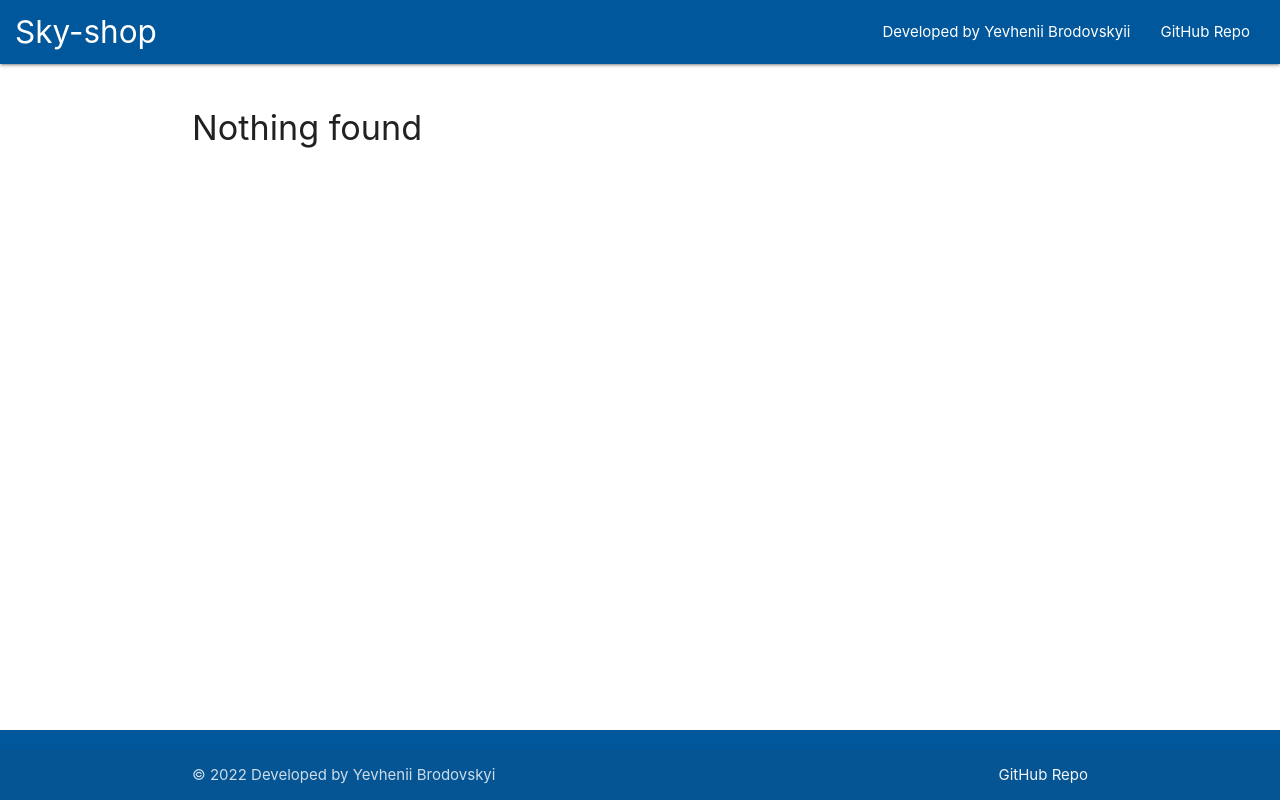
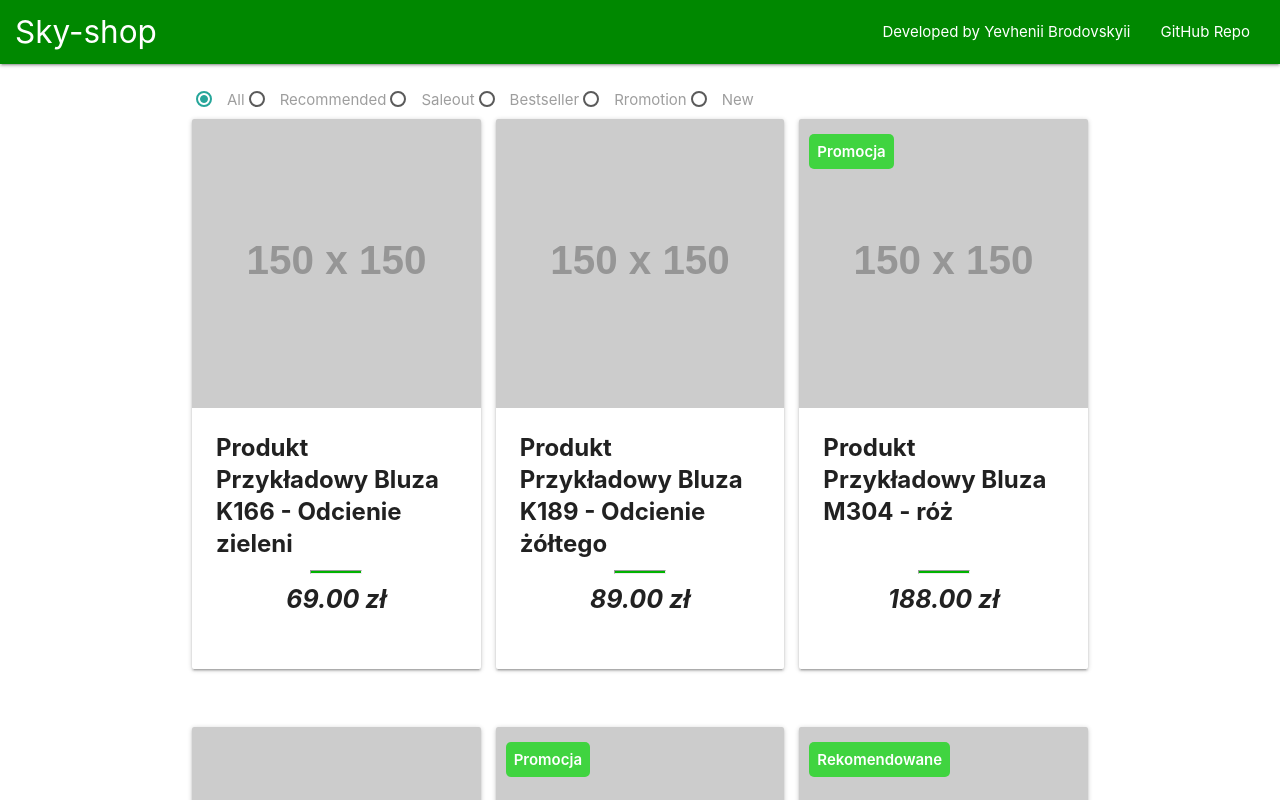
Before and after one commit to YevheniiBrodovskyii/Sky-shop-Task-React-, a React (Create React App) app: page / in a window 1280 px wide. Shown: the top 800 px of the page. Built offline with nearby package versions, Linux system fonts and the light colour scheme.

Commit message:
Continue project

```diff
--- /dev/null
+++ b/src/components/Filter.jsx
@@ -0,0 +1,86 @@
+import React from "react";
+
+class Filter extends React.Component {
+  state = {
+    type: "all",
+  };
+
+  hadleFilter = (event) => {
+    this.setState({ type: event.target.dataset.type });
+  };
+
+  render() {
+    return (
+      <div clasName="row">
+        <label>
+          <input
+            className="with-gap"
+            name="prod-status"
+            type="radio"
+            data-type="all"
+            onChange={this.hadleFilter}
+            checked={this.state.type === "all"}
+          />
+          <span>All</span>
+        </label>
+        <label>
+          <input
+            className="with-gap"
+            name="prod-status"
+            type="radio"
+            data-type="recommended"
+            onChange={this.hadleFilter}
+            checked={this.state.type === "recommended"}
+          />
+          <span>Recommended</span>
+        </label>
+        <label>
+          <input
+            className="with-gap"
+            name="prod-status"
+            type="radio"
+            data-type="saleout"
+            onChange={this.hadleFilter}
+            checked={this.state.type === "saleout"}
+          />
+          <span>Saleout</span>
+        </label>
+        <label>
+          <input
+            className="with-gap"
+            name="prod-status"
+            type="radio"
+            data-type="bestseller"
+            onChange={this.hadleFilter}
+            checked={this.state.type === "bestseller"}
+          />
+          <span>Bestseller</span>
+        </label>
+        <label>
+          <input
+            className="with-gap"
+            name="prod-status"
+            type="radio"
+            data-type="promotion"
+            onChange={this.hadleFilter}
+            checked={this.state.type === "promotion"}
+          />
+          <span>Rromotion</span>
+        </label>
+        <label>
+          <input
+            className="with-gap"
+            name="prod-status"
+            type="radio"
+            data-type="new"
+            onChange={this.hadleFilter}
+            checked={this.state.type === "new"}
+          />
+          <span>New</span>
+        </label>
+      </div>
+    );
+  }
+}
+
+export { Filter };
--- a/src/components/Product.jsx
+++ b/src/components/Product.jsx
@@ -1,23 +1,59 @@
-function Product (props) {
+function Product(props) {
+  const {
+    prod_id: id,
+    prod_name: title,
+    prod_status: status,
+    prod_price: price,
+    prod_oldprice: oldPrice,
+  } = props;
 
-    const {
-        prod_id: id,
-        prod_name : title,
-        prod_status: status,
-        prod_price: price,
-        prod_oldprice : oldPrice
-    } = props;
+  var statusMap = new Map();
+  statusMap.set("new", "Nowość");
+  statusMap.set("promotion", "Promocja");
+  statusMap.set("bestseller", "Bestseller");
+  statusMap.set("recommended", "Rekomendowane");
+  statusMap.set("saleout", "Wyprzedaż");
 
-    return <div className="product_item">
-    <img className="product_img" src="" alt="" />
-    <h3 className="product_title">{title}</h3>
-    <hr />
-    <div className="product_price">{price}</div>
-    <div className="product_old_price">{oldPrice}</div>
-    <div className="id">{id}</div>
-    <div className="status">{status}</div>
+  let oldPriceChecker = (oldPriceValue) => {
+    if (oldPriceValue) {
+      let oldPriceStr = oldPriceValue + " zł";
+      return oldPriceStr;
+    } else {
+      return "";
+    }
+  };
+
+  let statusChecker = (value) => {
+    if (value != undefined && value != "") {
+      let string = value;
+      let array = string.split(",");
+      for (let i = 0; i < array.length; i++) {
+        array[i] = statusMap.get(array[i]);
+      }
+
+      return array.map((n) => <div className="status">{n}</div>);
+    }
+  };
+
+  return (
+    <div className="row">
+      <div className="card">
+        <div className="card-image">
+          <img src="https://via.placeholder.com/150" />
+          <div className="status_container">{statusChecker(status)}</div>
+        </div>
+        <div className="card-content">
+          <span className="card-title">{title}</span>
+          <hr className="card_hr" />
+          <p className="card_price">{price} zł</p>
+          <div className="card_price old_price">
+            {oldPriceChecker(oldPrice)}
+          </div>
+          <div></div>
+        </div>
+      </div>
     </div>
-
+  );
 }
 
-export {Product}
+export { Product };
--- a/src/components/layout/Footer.jsx
+++ b/src/components/layout/Footer.jsx
@@ -1,6 +1,6 @@
 function Footer() {
 
-    return <footer className="page-footer #01579b light-blue darken-4">
+    return <footer className="page-footer #01579b layout-color">
     <div className="footer-copyright">
       <div className="container">
       © {new Date().getFullYear()} Developed by Yevhenii Brodovskyi
--- a/src/components/layout/Header.jsx
+++ b/src/components/layout/Header.jsx
@@ -1,5 +1,5 @@
 function Header() {
-    return  <nav className="#01579b light-blue darken-4">
+    return  <nav className="#01579b layout-color">
         <div className="nav-wrapper">
         <a href="#" className="brand-logo">Sky-shop</a>
         <ul id="nav-mobile" className="right hide-on-med-and-down">
--- a/src/components/layout/Main.jsx
+++ b/src/components/layout/Main.jsx
@@ -1,42 +1,34 @@
-import React from "react"
-import { Products } from '../Products'
+import React from "react";
+import { Products } from "../Products";
+import { Filter } from "../Filter";
 
 class Main extends React.Component {
-
-
-
-
   state = {
     products: [],
+  };
+
+  componentDidMount() {
+    fetch("./products.json")
+      .then((responce) => responce.json())
+      .then((data) => this.setState({ products: Object.values(data) }));
   }
 
-
-    componentDidMount() {
-        fetch('./products.json' )
+  filterProducts = (type = "all") => {
+    fetch("./products.json")
       .then((responce) => responce.json())
-            .then((data) => this.setState({products:data}))
-    }
-
-
+      .then((data) => this.setState({ products: Object.values(data) }));
+  };
 
   render() {
-        const {products} = this.state;
-
-
+    const { products } = this.state;
 
     return (
-            <main className="container content" >
+      <main className="container content">
+        <Filter />
         <Products products={products} />
       </main>
     );
   }
-
-
-
-
-
-
 }
 
-
-export {Main}
+export { Main };
--- a/src/index.css
+++ b/src/index.css
@@ -5,6 +5,10 @@ body {
     sans-serif;
   -webkit-font-smoothing: antialiased;
   -moz-osx-font-smoothing: grayscale;
+}
+
+.layout-color {
+  background-color:  rgb(0, 136, 0);
 }
 
 .content {
@@ -15,3 +19,56 @@ body {
 nav {
   padding: 0 1rem;
 }
+
+.products {
+  display: grid;
+  grid-template-columns: repeat(auto-fill, minmax(250px, 1fr));
+  gap: 1rem;
+}
+
+.card {
+  min-height: 550px;
+}
+
+.card-title {
+  font-size: 17px;
+  font-weight: bold !important;
+  min-height: 130px;
+}
+
+.card_hr {
+  width: 50px;
+  height: 2px;
+  background-color: rgb(0, 179, 0);
+}
+
+.card_price {
+  text-align: center;
+  font-size: 25px;
+  font-weight: bold;
+  font-style: italic;
+}
+
+.card_price.old_price {
+  font-size: 20px;
+  text-decoration: line-through;
+  opacity: 50%;
+}
+
+.status {
+  background-color: rgb(64, 212, 64);
+  font-weight: 600;
+  font-size: 15px;
+  border-radius: 5px;
+  line-height: 35px;
+  padding: 0 8px;
+  margin-bottom: 5px;
+  color: white;
+  text-align: center;
+}
+
+.status_container {
+  position: absolute;
+  top: 15px;
+  left: 10px;
+}
--- a/src/index.js
+++ b/src/index.js
@@ -1,14 +1,8 @@
-import React from 'react';
-import * as ReactDOMClient from 'react-dom';
+import { createRoot } from "react-dom/client";
+import App from "./App";
 import './index.css';
-import App from './App';
 
 const container = document.getElementById('root');
-const root = ReactDOMClient.createRoot(container);
+const root = createRoot(container);
 
-root.render(
-  <React.StrictMode>
-    <App />
-  </React.StrictMode>,
-  document.getElementById('root')
-);
+root.render(<App />);
```
Also changed, not shown: src/components/Products.jsx (+7 -8 lines), src/App.js (line endings or trailing spaces). Lines whose indentation alone changed are shown as unchanged.
